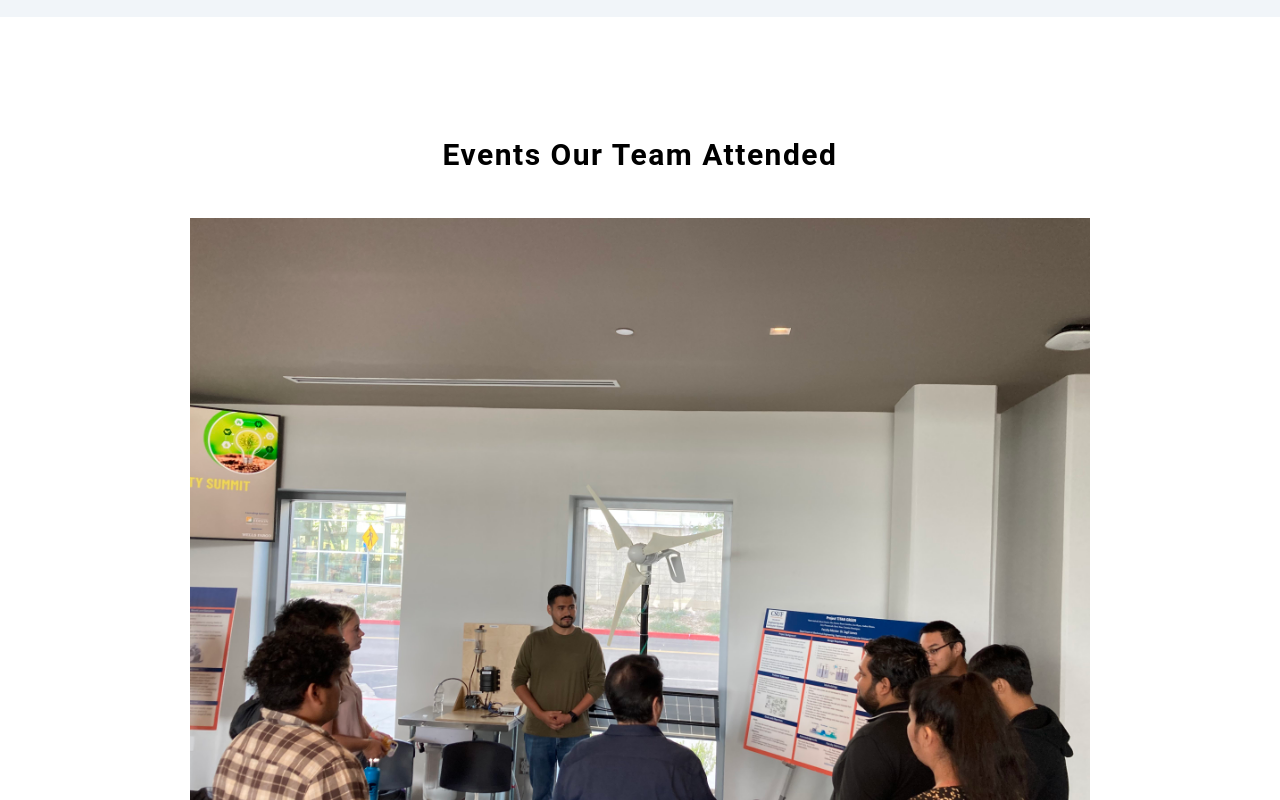
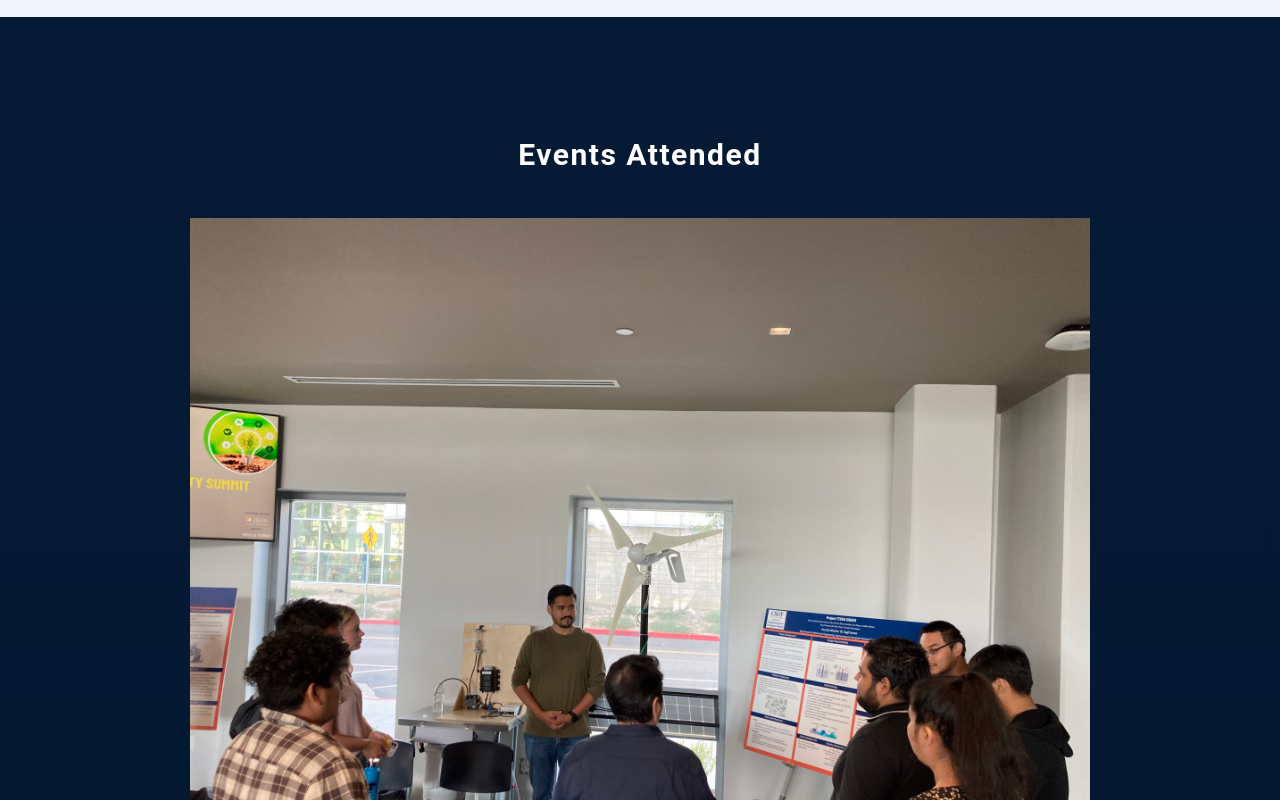
Before and after one commit to pn-code/boat, a Next.js app: page / in a window 1280 px wide. Shown: the part 9720-10520 px from the top of the page. Built offline with nearby package versions, Linux system fonts and the light colour scheme.

Commit message:
Updated bg of events and footer

```diff
--- a/app/page.tsx
+++ b/app/page.tsx
@@ -21,7 +21,7 @@ export default function Home() {
       <TeamSection />
       <EventsSection />
       <ScrollUpButton />
-      <Footer />
+      {/* <Footer /> */}
     </main>
   );
 }
--- a/components/Footer.tsx
+++ b/components/Footer.tsx
@@ -2,10 +2,11 @@ import React from "react";
 
 export default function Footer() {
   return (
-    <div className="w-full text-xs text-center mt-12">
-      <a href="https://www.flaticon.com/free-icons/ships" title="ships icons">
+    <div className="w-full text-xs text-center py-4 bg-[#020d1a] text-white">
+      {/* <a href="https://www.flaticon.com/free-icons/ships" title="ships icons">
         Ships icons created by justicon - Flaticon
-      </a>
+      </a> */}
+      Website Design and Development by Philip Nguyen
     </div>
   );
 }
--- a/components/ScrollUpButton.tsx
+++ b/components/ScrollUpButton.tsx
@@ -3,12 +3,15 @@ import { ChevronsUp } from "lucide-react";
 
 export default function ScrollUpButton() {
   return (
-    <div className="w-full flex justify-center lg:mt-12">
+    <div className="w-full flex justify-center lg:pt-12 pb-8 bg-[#01142b]">
       <div className="flex flex-col items-center gap-4">
-        <a className="p-4 bg-slate-200 rounded-full hover:bg-blue-300/80 duration-100 ease-in" href="#main">
+        <a
+          className="p-4 bg-slate-200 rounded-full hover:bg-blue-300/80 duration-100 ease-in"
+          href="#main"
+        >
           <ChevronsUp />
         </a>
-        <span className="text-xs text-slate-600">Return to the Top</span>
+        <span className="text-xs text-slate-100">Return to the Top</span>
       </div>
     </div>
   );
--- a/components/sections/EventsSection.tsx
+++ b/components/sections/EventsSection.tsx
@@ -7,9 +7,9 @@ import EventImg4 from "@/public/assets/event_04.jpg";
 
 export default function EventsSection() {
   return (
-    <div id="events" className="py-[100px] lg:py-[120px]">
+    <div id="events" className="py-[100px] lg:py-[120px] bg-gradient-to-b from-[#051a35] to-[#01142b] text-white">
       <header className="text-center">
-        <h2>Events Our Team Attended</h2>
+        <h2>Events Attended</h2>
       </header>
 
       <div className="flex flex-col gap-8 md:gap-16 items-center justify-center">
```
